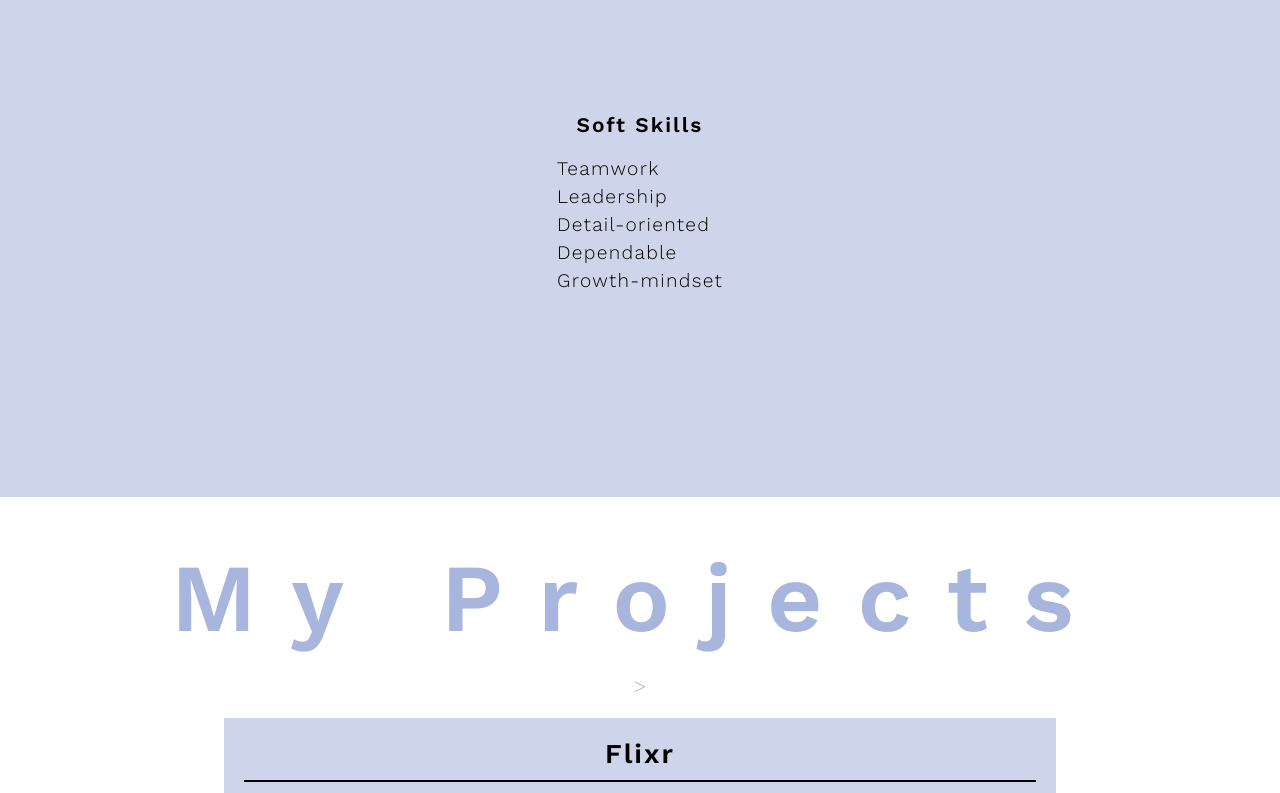
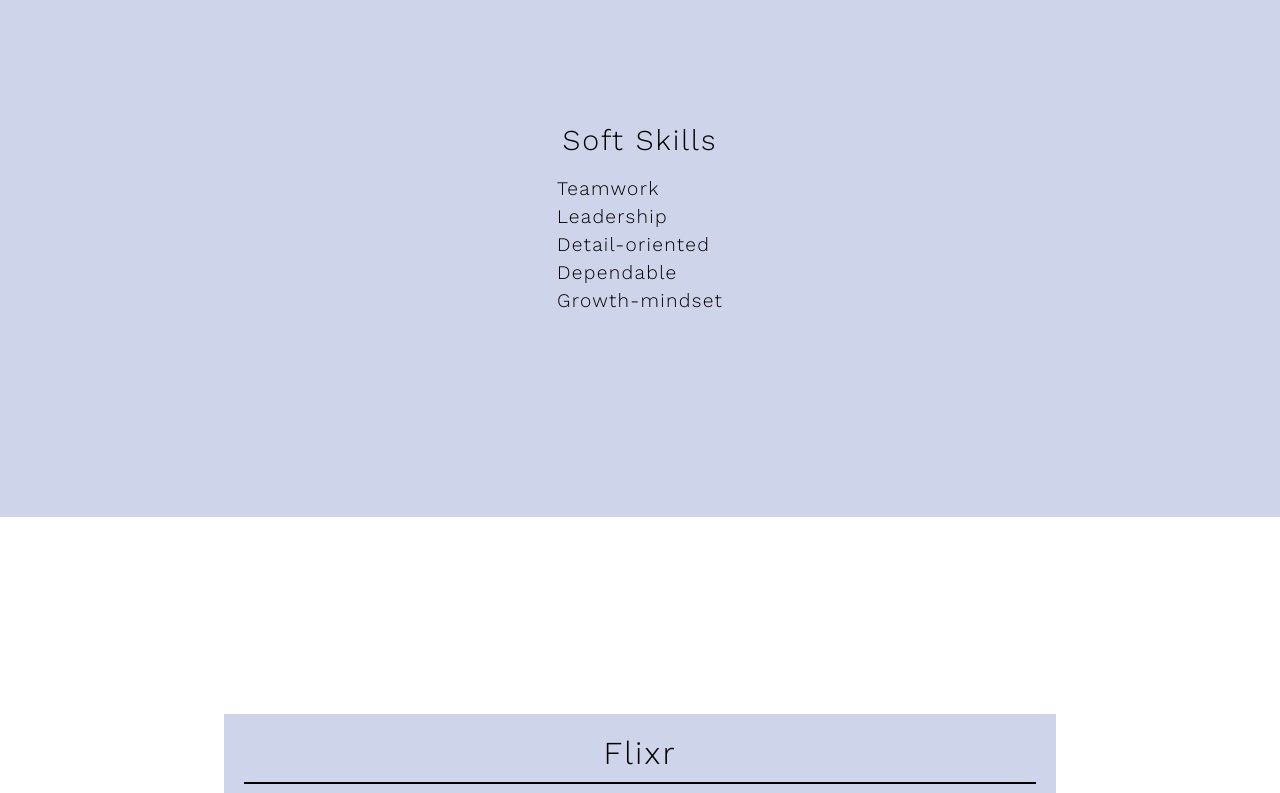
Before and after one commit to cooperama/portfolio, a React (Create React App) app: page / in a window 1280 px wide. Shown: the part 1806-2599 px from the top of the page. Built offline with nearby package versions, Linux system fonts and the light colour scheme; a web font is replaced by a local one.

Commit message:
Adds transitions to section headings

```diff
--- a/src/App.js
+++ b/src/App.js
@@ -82,7 +82,7 @@ const App = () => {
         homeRef={homeRef}
       />
       <Hero />
-      <About setSection={setSection} aboutArrowRef={aboutArrowRef} />
+      <About aboutArrowRef={aboutArrowRef} />
       <Projects projectsArrowRef={projectsArrowRef} />
       <Contact contactArrowRef={contactArrowRef} />
     </div>
--- a/src/components/About.js
+++ b/src/components/About.js
@@ -1,23 +1,12 @@
 import React from "react";
-import { navRotation } from "../utils";
 import resume from "../assets/CooperJia2020.pdf";
 
 export const About = (props) => {
-  const navClickHandler = (e) => {
-    props.setSection(e.target.id);
-  };
   return (
     <div className="about-container" id="about">
-      {/* <a href="#about" id="about" onClick={(navRotation, navClickHandler)}> */}
       <div ref={props.aboutArrowRef} className="arrow">
         <h4>About Me</h4>
-        <p className="divider">
-          {/* <span>></span> */}
-          {/* <span className="arrow-span"></span> */}
-          {/* <span className="arrow-span"></span> */}
-        </p>
       </div>
-      {/* </a> */}
       <div className="personal-blurb">
         <p>
           Full stack developer with a background in ESL education over five
--- a/src/components/Contact.js
+++ b/src/components/Contact.js
@@ -5,9 +5,6 @@ export const Contact = (props) => {
     <div className="contact-container" id="contact">
       <div ref={props.contactArrowRef} className="arrow">
         <h4>Contact Me</h4>
-        <p className="divider">
-          <span>></span>
-        </p>
       </div>
       <div className="contact-div">
         <div>
--- a/src/components/Projects.js
+++ b/src/components/Projects.js
@@ -34,9 +34,6 @@ export const Projects = (props) => {
     <div className="projects-container" id="projects">
       <div ref={props.projectsArrowRef} className="arrow">
         <h4>My Projects</h4>
-        <p className="divider">
-          <span>></span>
-        </p>
       </div>
       <div className="project-section">
         <div className="project">
--- a/src/styles/app.scss
+++ b/src/styles/app.scss
@@ -1,5 +1,4 @@
 $primary-color: #6074ac;
-// $primary-color: #1a2a54d7;
 $secondary-color: #b1bddea1;
 $opaque-color: #a8b6de;
 $light-color: #89a0e0af;
@@ -11,9 +10,7 @@ $light-color: #89a0e0af;
   box-sizing: border-box;
   scroll-behavior: smooth;
   transition: all 0.2s ease;
-  p,
   li {
-    // font-family: "Rokkitt", serif;
     font-size: 1.1rem;
     user-select: none;
   }
@@ -35,12 +32,12 @@ $light-color: #89a0e0af;
   text-align: center;
   position: relative;
   margin: auto;
-  color: $opaque-color;
-  // top: -13vh;
-  // top: -110px;
-  // font-weight: bolder;
+  color: transparent;
+  // color: $opaque-color;
   top: 30px;
-  // width: 50%;
+  z-index: -1;
+  top: 400px;
+  transition: all 1.3s ease-out;
   h4 {
     padding: 15px;
     margin-bottom: 5px;
@@ -53,19 +50,6 @@ $light-color: #89a0e0af;
   }
 }
 
-// .divider {
-//   // transform: rotate(90deg);
-//   // width: 15% !important;
-
-//   display: flex;
-//   justify-content: center;
-//   // justify-content: space-between;
-//   transform: rotate(180deg);
-//   span {
-//     font-size: 2rem;
-//   }
-// }
-
 .arrow-span {
   display: inline-block;
   width: 20px;
@@ -77,13 +61,8 @@ $light-color: #89a0e0af;
 
 .lowered-arrow {
   top: 30px;
-  // color: $primary-color;
-  transition: all 0.5s ease;
-  h4 {
-    // font-size: 1.8rem;
-    transition: all 0.5s ease;
-    // padding-top: 20px;
-  }
+  color: $opaque-color;
+  transition: all 1.3s ease-out;
 }
 
 @import "./pages/navbar";
--- a/src/styles/pages/_about.scss
+++ b/src/styles/pages/_about.scss
@@ -27,7 +27,11 @@
   padding-top: 20px;
   margin: 100px 0;
   h3 {
+    width: fit-content;
     border-bottom: none;
+    // color: $primary-color;
+    font-weight: 300;
+    font-size: 1.8rem;
   }
   div {
     width: 65%;
--- a/src/styles/pages/_contact.scss
+++ b/src/styles/pages/_contact.scss
@@ -31,5 +31,7 @@
 .work-together {
   // margin-top: 15%;
   border-bottom: none;
+  font-weight: 200;
+  font-size: 1.6rem;
   width: 65%;
 }
--- a/src/styles/pages/_navbar.scss
+++ b/src/styles/pages/_navbar.scss
@@ -32,7 +32,7 @@ nav {
   position: absolute;
   width: 700px;
   right: -280px;
-  top: 300px;
+  top: 330px;
   transform: rotate(90deg);
   transition: all 0.4s ease;
 }
@@ -42,14 +42,3 @@ nav {
   border-bottom: 1px solid black;
   transition: all 0.4s ease;
 }
-
-.nav-container {
-  // position: relative;
-}
-.nav-container:before {
-  position: absolute;
-  content: "";
-  height: 100%;
-  z-index: -2;
-  animation: intro-animation 1.4s cubic-bezier(0.65, 0.17, 0.6, 0.99) 8s;
-}
--- a/src/styles/pages/_projects.scss
+++ b/src/styles/pages/_projects.scss
@@ -24,7 +24,9 @@
     h3 {
       width: 100%;
       border-bottom: 2px solid black;
-      font-size: 1.7rem;
+      font-size: 2rem;
+      font-weight: 300;
+      // color: $primary-color;
     }
     .external-links {
       text-align: right;
```
